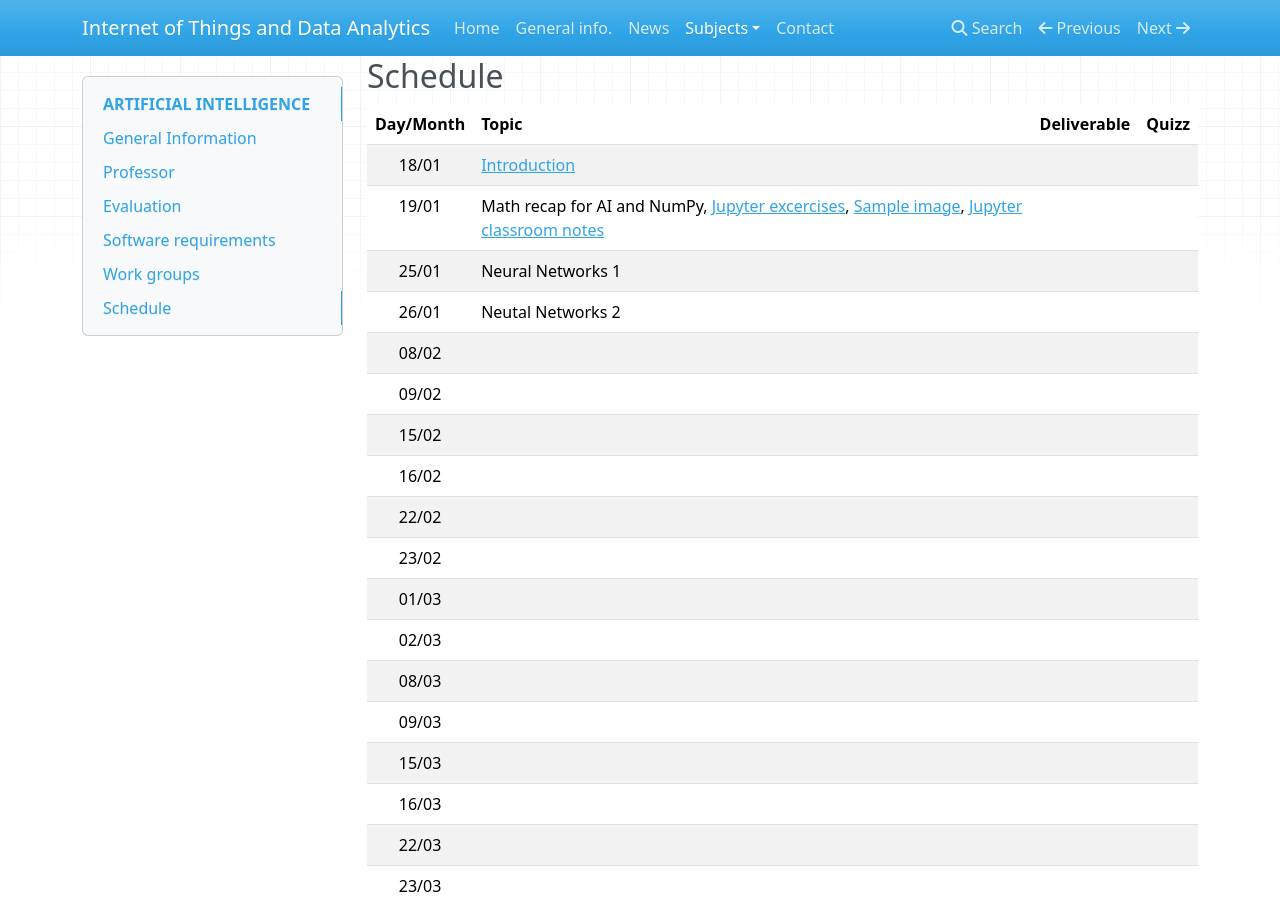
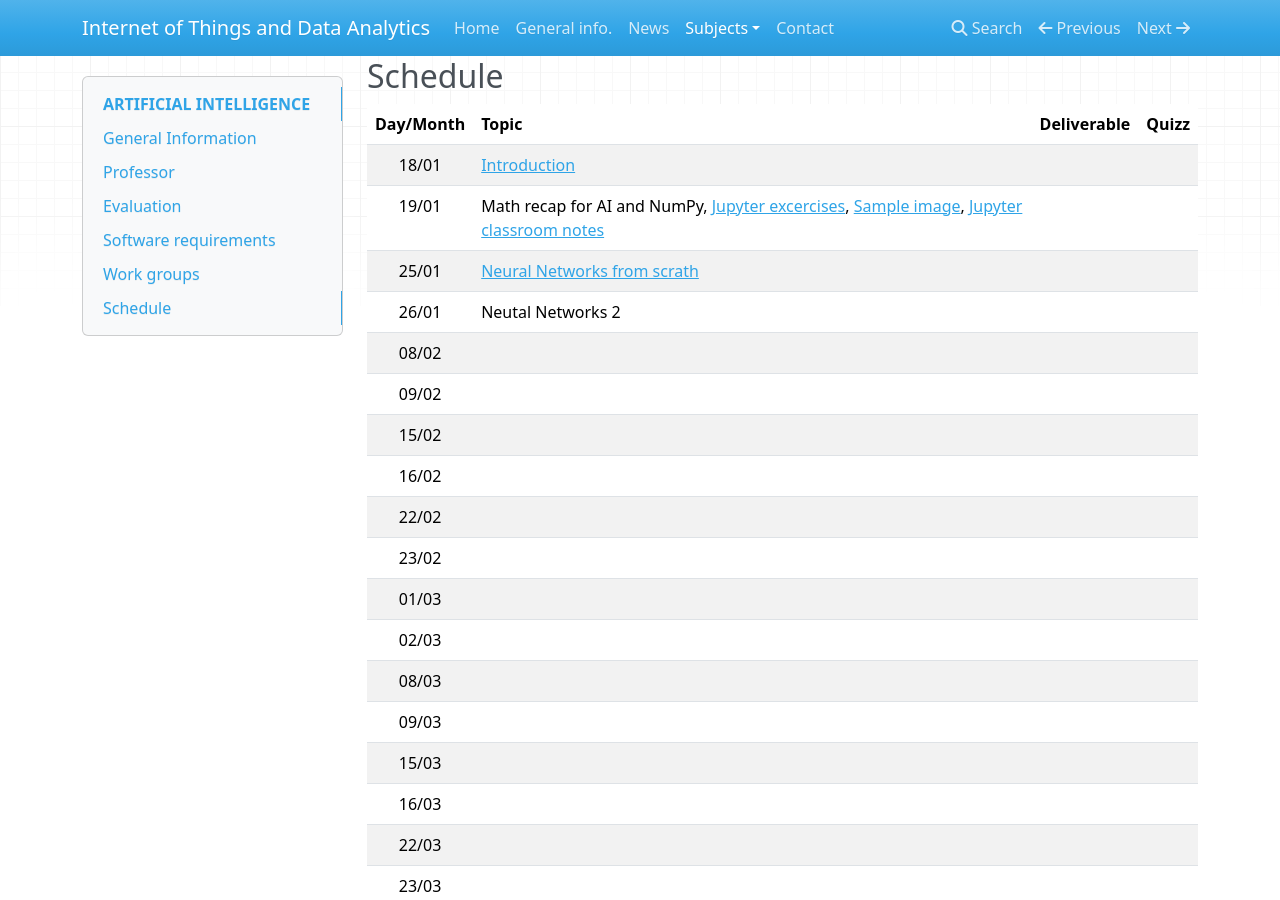
Before and after one commit to iot-da/iot-da.github.io, an MkDocs documentation site: the page built from docs/Subjects/IA/index.md, in a window 1280 px wide and 900 px high, scrolled down 613 px. Built offline with MkDocs 1.6.1, drawn with Linux system fonts in a browser that asks for light colours; nearby versions of some CDN libraries.

Commit message:
updated index IA

```diff
--- a/docs/Subjects/IA/index.md
+++ b/docs/Subjects/IA/index.md
@@ -30,7 +30,7 @@ The groups are the same as for NP1, please check them [here](groups.md)
 |:---------:|----------------------------------------------------------------------------|------------------------------------|---------------------------------------------|
 |   18/01   | [Introduction](slides/Intro.pdf)     |                                    |                                             |
 |   19/01   | Math recap for AI and NumPy, [Jupyter excercises](jupyter/01_numpy.ipynb), [Sample image](misc/Sample_abc.jpg), [Jupyter classroom notes](jupyter/01_classroom.ipynb)|                                             |
-|   25/01   | Neural Networks 1                                                          |                                    |                                             |
+|   25/01   | [Neural Networks from scrath](jupyter/w02_nn.zip)                                 |                                    |                                             |
 |   26/01   | Neutal Networks 2                                                          |                                    |                                             |
 |   08/02   |                                                                            |                                    |                                             |
 |   09/02   |                                                                            |                                    |                                             |
```
